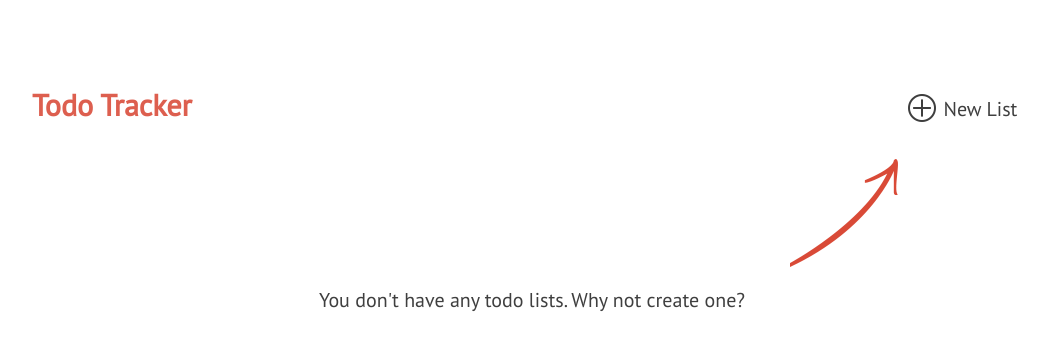
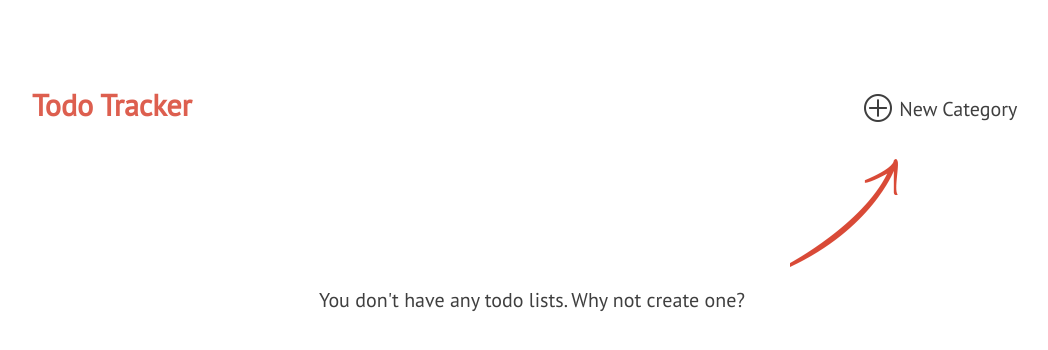
Before and after one commit to hubertdepsv/ls, a Flask app: page /lists in a window 1280 px wide. Shown: the top 350 px of the page, without its empty margins (108-1156 px from the left). Run offline with Flask 3, Linux system fonts and the light colour scheme.

Commit message:
Version changes

```diff
--- a/py175/todo_starter/templates/lists.html
+++ b/py175/todo_starter/templates/lists.html
@@ -18,5 +18,5 @@
 {% endblock %}
 
 {% block header_links %}
-  <a class="add" href="{{ url_for('add_todo_list') }}">New List</a>
+  <a class="add" href="{{ url_for('add_todo_list') }}">New Category</a>
 {% endblock %}
```
Also changed, not shown: 6 other files.
